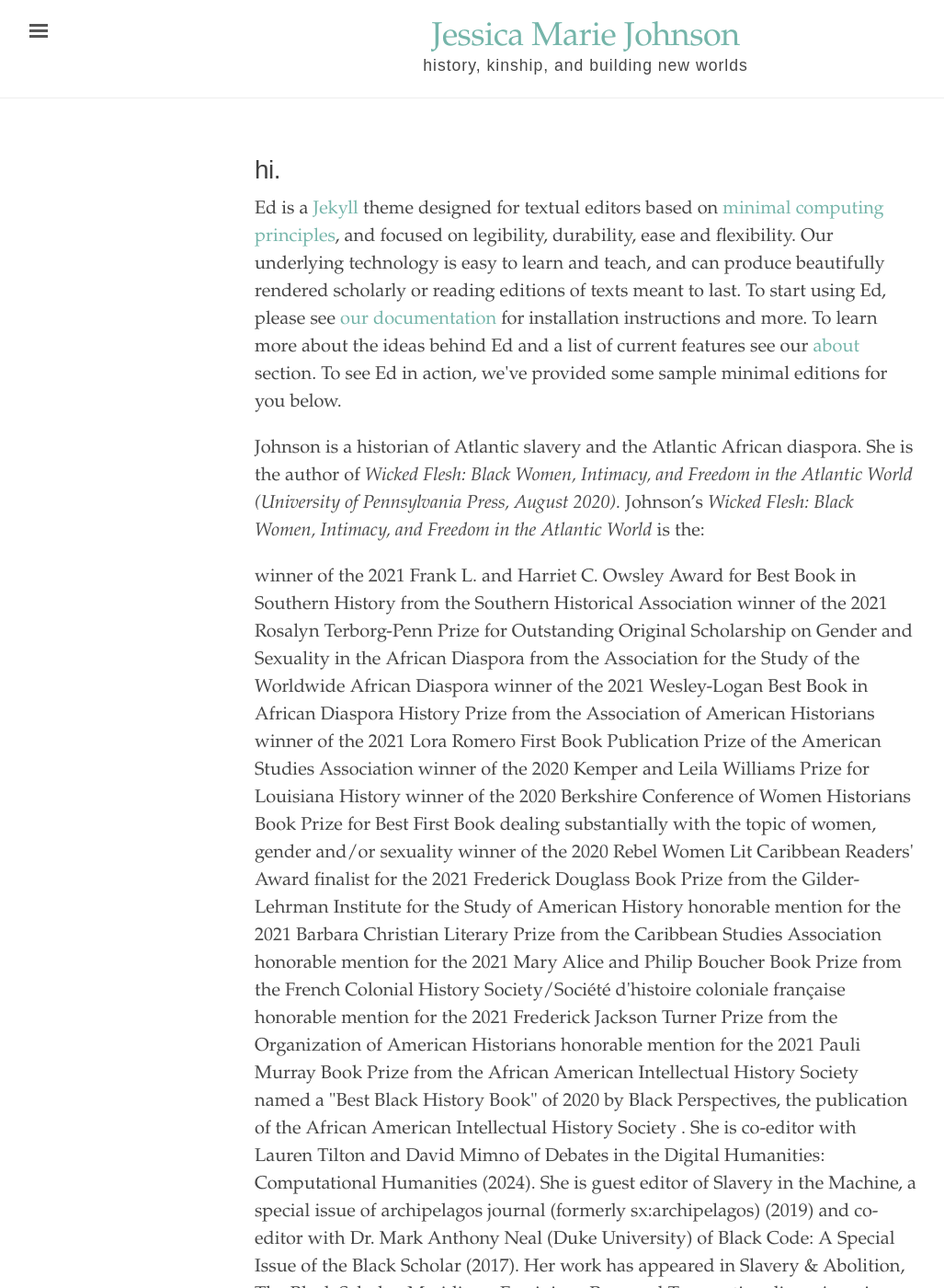
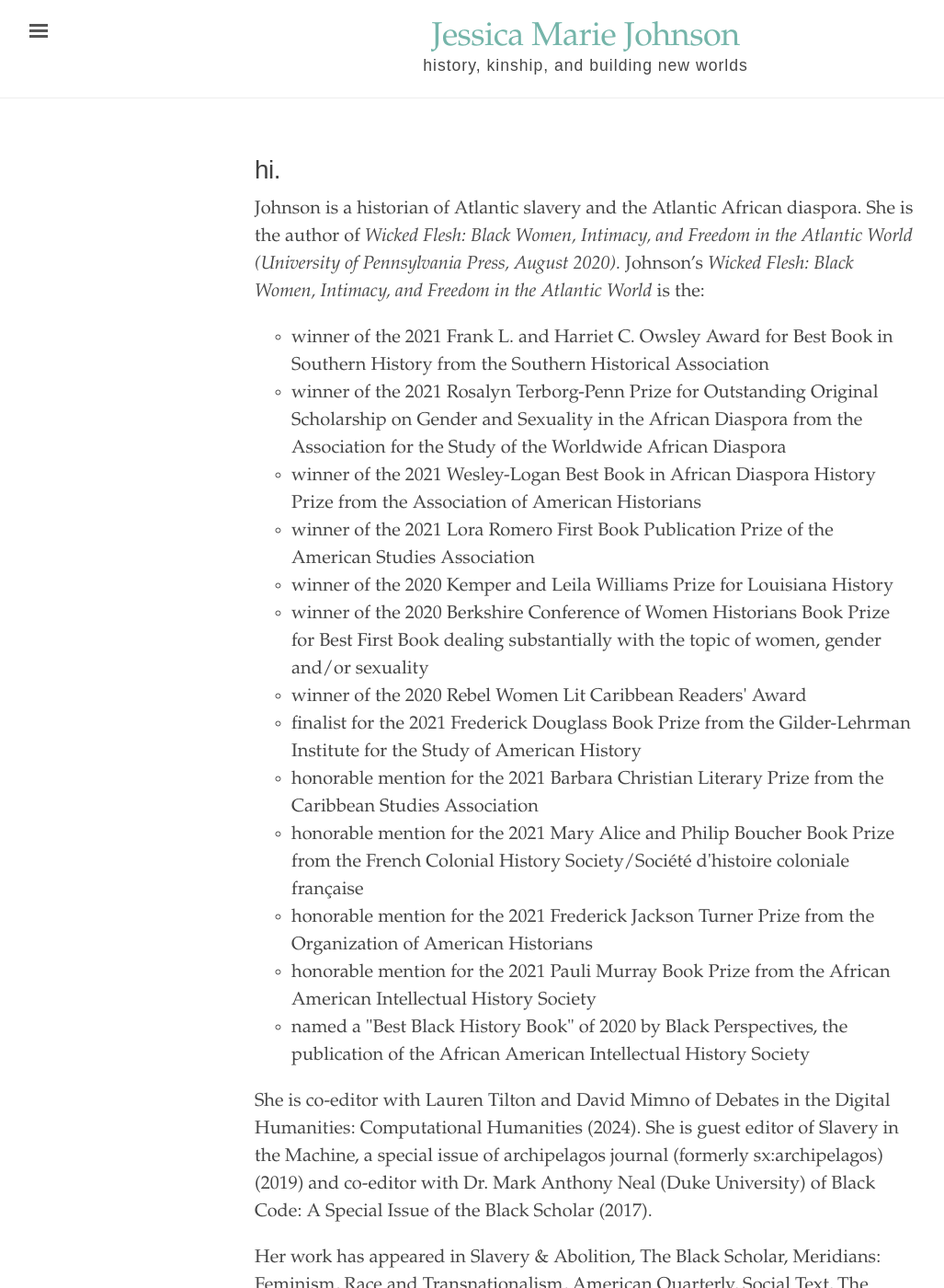
Before and after one commit to jmjafrx/jmjafrx.github.io, a Jekyll site: the page built from index.html, in a window 1280 px wide and 1400 px high. Shown: the whole window at 92% size, without its empty margins (3-1030 px from the left). Built offline with Jekyll 4.4.1, drawn with Linux system fonts in a browser that asks for light colours; some of the changed text lies outside the part shown.

Commit message:
fixing index

```diff
--- a/index.html
+++ b/index.html
@@ -6,63 +6,47 @@
   <h1>hi.</h1>
 
 <p>
-  Ed is a <a href="https://jekyllrb.com/" target="_blank">Jekyll</a> theme designed for textual
-  editors based on <a href="http://go-dh.github.io/mincomp/">minimal computing principles</a>, and
-  focused on legibility, durability, ease and flexibility. Our underlying technology is easy to
-  learn and teach, and can produce beautifully rendered scholarly or reading editions of texts meant
-  to last. To start using Ed, please see <a href="{{ site.baseurl }}/documentation/">our
-  documentation</a> for installation instructions and more. To learn more about the ideas behind Ed
-  and a list of current features see our <a href="{{ site.baseurl }}/about/">about</a> section. To
-  see Ed in action, we've provided some sample minimal editions for you below.
-</p>
-
-<p>
 Johnson is a historian of Atlantic slavery and the Atlantic African diaspora. She is the author of <i>Wicked Flesh: Black Women, Intimacy, and Freedom in the Atlantic World (University of Pennsylvania Press, August 2020).</i>
 Johnson’s <i>Wicked Flesh: Black Women, Intimacy, and Freedom in the Atlantic World</i> is the:
 </p>
 
-    winner of the 2021 Frank L. and Harriet C. Owsley Award for Best Book in Southern History from the Southern Historical Association
+<ul>
+  <li>winner of the 2021 Frank L. and Harriet C. Owsley Award for Best Book in Southern History from the Southern Historical Association</li>
+  <li>winner of the 2021 Rosalyn Terborg-Penn Prize for Outstanding Original Scholarship on Gender and Sexuality in the African Diaspora from the Association for the Study of the Worldwide African Diaspora</li>
+  <li>winner of the 2021 Wesley-Logan Best Book in African Diaspora History Prize from the Association of American Historians</li>
+  <li>winner of the 2021 Lora Romero First Book Publication Prize of the American Studies Association</li>
+  <li>winner of the 2020 Kemper and Leila Williams Prize for Louisiana History</li>
+  <li>winner of the 2020 Berkshire Conference of Women Historians Book Prize for Best First Book dealing substantially with the topic of women, gender and/or sexuality</li>
+  <li>winner of the 2020 Rebel Women Lit Caribbean Readers' Award</li>
+  <li> finalist for the 2021 Frederick Douglass Book Prize from the Gilder-Lehrman Institute for the Study of American History</li>
+  <li>honorable mention for the 2021 Barbara Christian Literary Prize from the Caribbean Studies Association</li>
+  <li>honorable mention for the 2021 Mary Alice and Philip Boucher Book Prize from the French Colonial History Society/Société d'histoire coloniale française</li>
+  <li>honorable mention for the 2021 Frederick Jackson Turner Prize from the Organization of American Historians</li>
+  <li>honorable mention for the 2021 Pauli Murray Book Prize from the African American Intellectual History Society</li>
+  <li>named a "Best Black History Book" of 2020 by Black Perspectives, the publication of the African American Intellectual History Society</li>
+</ul>
 
-    winner of the 2021 Rosalyn Terborg-Penn Prize for Outstanding Original Scholarship on Gender and Sexuality in the African Diaspora from the Association for the Study of the Worldwide African Diaspora
-
-    winner of the 2021 Wesley-Logan Best Book in African Diaspora History Prize from the Association of American Historians
-
-    winner of the 2021 Lora Romero First Book Publication Prize of the American Studies Association
-
-    winner of the 2020 Kemper and Leila Williams Prize for Louisiana History
-
-    winner of the 2020 Berkshire Conference of Women Historians Book Prize for Best First Book dealing substantially with the topic of women, gender and/or sexuality
-
-    winner of the 2020 Rebel Women Lit Caribbean Readers' Award
-
-    finalist for the 2021 Frederick Douglass Book Prize from the Gilder-Lehrman Institute for the Study of American History
-
-    honorable mention for the 2021 Barbara Christian Literary Prize from the Caribbean Studies Association
-
-    honorable mention for the 2021 Mary Alice and Philip Boucher Book Prize from the French Colonial History Society/Société d'histoire coloniale française
-
-    honorable mention for the 2021 Frederick Jackson Turner Prize from the Organization of American Historians
-
-    honorable mention for the 2021 Pauli Murray Book Prize from the African American Intellectual History Society
-
-    named a "Best Black History Book" of 2020 by Black Perspectives, the publication of the African American Intellectual History Society .
-
+<p>
 She is co-editor with Lauren Tilton and David Mimno of Debates in the Digital Humanities: Computational Humanities (2024). She is guest editor of Slavery in the Machine, a special issue of archipelagos journal (formerly sx:archipelagos) (2019) and co-editor with Dr. Mark Anthony Neal (Duke University) of Black Code: A Special Issue of the Black Scholar (2017).
-
+</p>
+<p>
 Her work has appeared in Slavery & Abolition, The Black Scholar, Meridians: Feminism, Race and Transnationalism, American Quarterly, Social Text, The Journal of African American History, the William & Mary Quarterly, Debates in the Digital Humanities (2nd edition), Forum Journal, Bitch Magazine, Black Perspectives (AAIHS), Somatosphere and Post-Colonial Digital Humanities (DHPoco) and her book chapters have appeared in multiple edited collections.
-
+</p>
+<p>
 She is the Founding Curator of #ADPhDBooks (formerly African Diaspora, Ph.D.) which brings social justice and histories of slavery together. She is also Co-Kin Curator at Taller Electric Marronage.  She is also a Digital Alchemist at the Center for Solutions to Online Violence and a co-organizer of the Queering Slavery Working Group with Dr. Vanessa Holden (University of Kentucky). Her past collaborations include organizing with the LatiNegrxs Project.
-
+</p>
+<p>
 Johnson is a PI on Black Beyond Data, a Black Studies computational humanities lab initiative with Kim Gallon (Black Press Research Collective) and Alexandre White (Risk and Racism Project). She is co-PI on the Diaspora Solidarities Lab (dslprojects.org) a virtual Black feminist pedagogies and practice lab. She is co-convener of the Black World Seminar with Drs. Nathan Connolly, Larry Jackson, Martha Jones, Minkah Makalani, and Sasha Turner as well as convener of the Sex and Slavery Lab (2018-2019). She is affiliate faculty in the Program for the Study of Women, Gender, & Sexuality Studies and the Department of the History of Medicine. She is a Board Member in the Program for Museums and Society.
-
+</p>
+<p>
 As a historian and Black Studies scholar, Johnson researches black diasporic freedom struggles from slavery to emancipation. As a digital humanist, Johnson explores ways digital and social media disseminate and create historical narratives, in particular, comparative histories of slavery and people of African descent.
-
+</p>
+<p>
 She is the recipient of research fellowships and awards from the Hutchins Center for African and African American Studies at Harvard University, the Mellon-African American Digital Humanities Initiative (AADHum) at the University of Maryland, the Woodrow Wilson Foundation, the Gilder-Lehrman Institute, the Mellon Postdoctoral Fellowship Program in the Program in African American History at the Library Company of Philadelphia and the Richards Civil War Era Center and Africana Research Center at the Pennsylvania State University, and Bowdoin College (through the Consortium for Faculty Diversity).
-
+</p>
+<p>
 Johnson is on IG as: @jmjafrx_ and tweets (on occasion, post-X)  as @jmjafrx.
-
-
-
+</p>
 
 </div>
 
```
